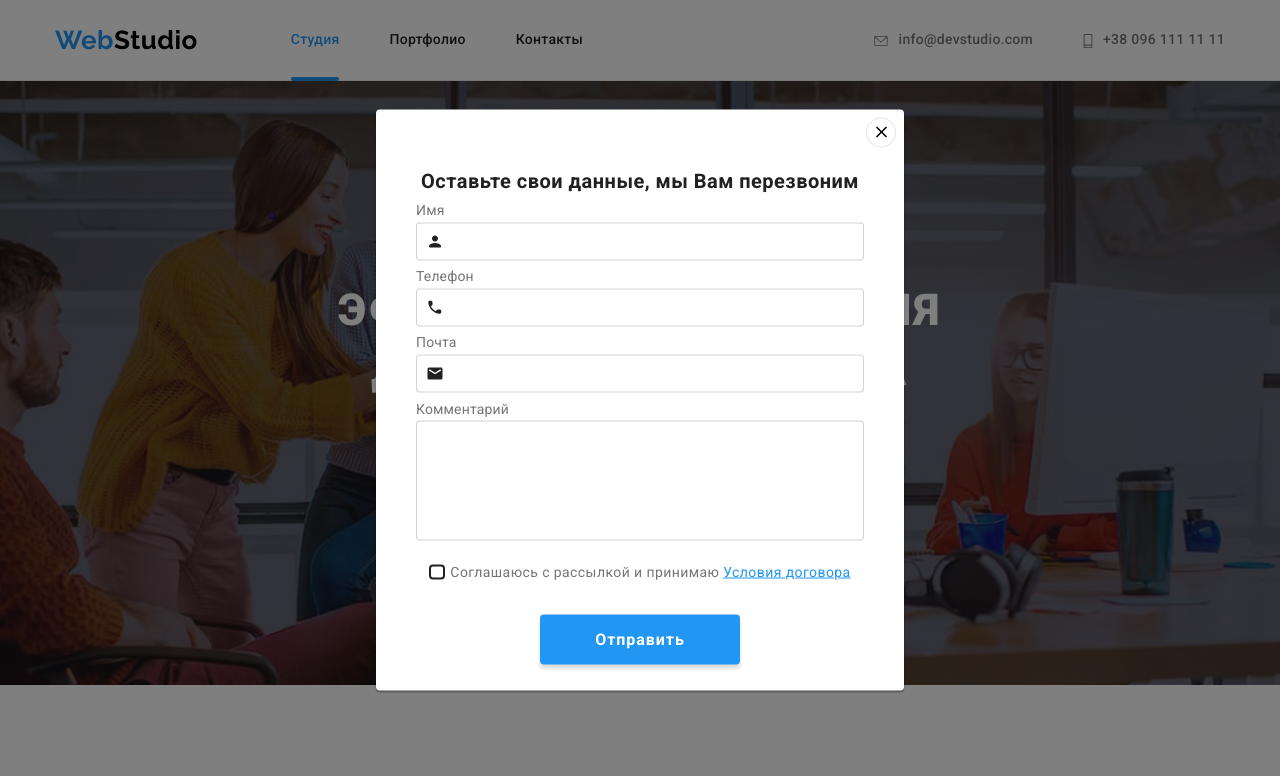
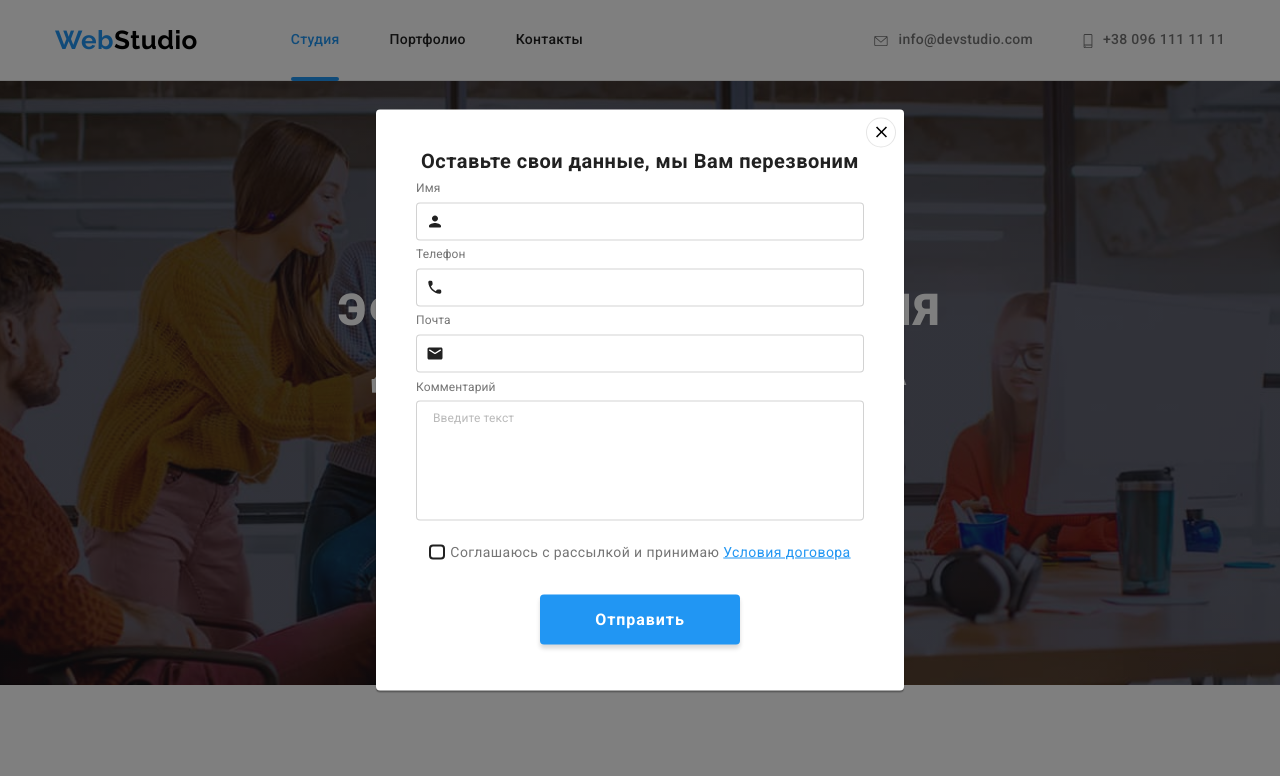
Before and after one commit to Dranyk/goit-markup-hw-06, a plain HTML site: page index.html in a window 1280 px wide. Both pictures are taken after a click on the button "Заказать услугу". Shown: the top 776 px of the page. Drawn offline with nearby package versions, Linux system fonts and the light colour scheme; files whose address does not match are found by name.

Commit message:
Исправляет ошибки

```diff
--- a/css/styles.css
+++ b/css/styles.css
@@ -813,6 +813,7 @@ label {
     color: var(--title-text-color);
 
     margin-bottom: 30px;
+    margin-top: 0;
 }
 
 .backdrop .form-field:nth-child(-n + 4) {
@@ -842,8 +843,8 @@ label {
 
 .form-field .form-label {
     color: var(--primary-text-color);
-    font-size: 14px;
-    line-height: 16px;
+    font-size: 12px;
+    line-height: 1.16;
     letter-spacing: 0.01em;
     position: absolute;
     top: 50%;
@@ -873,6 +874,13 @@ label {
     transition: 250ms cubic-bezier(0.4, 0, 0.2, 1);
 }
 
+.form-comment::placeholder {
+    font-size: 12px;
+    line-height: 1.16;
+    letter-spacing: 0.01em;
+
+    color: rgba(117, 117, 117, 0.5);
+}
 
 .checkbox {
     appearance: none;
--- a/index.html
+++ b/index.html
@@ -449,7 +449,7 @@
             </label>
 
             <label class="form-field comment">
-              <textarea class="form-comment" name="comment" rows="8" placeholder=" "
+              <textarea class="form-comment" name="comment" rows="8" placeholder="Введите текст"
               ></textarea>
               <span class="form-label">Комментарий</span>
             </label>
```
